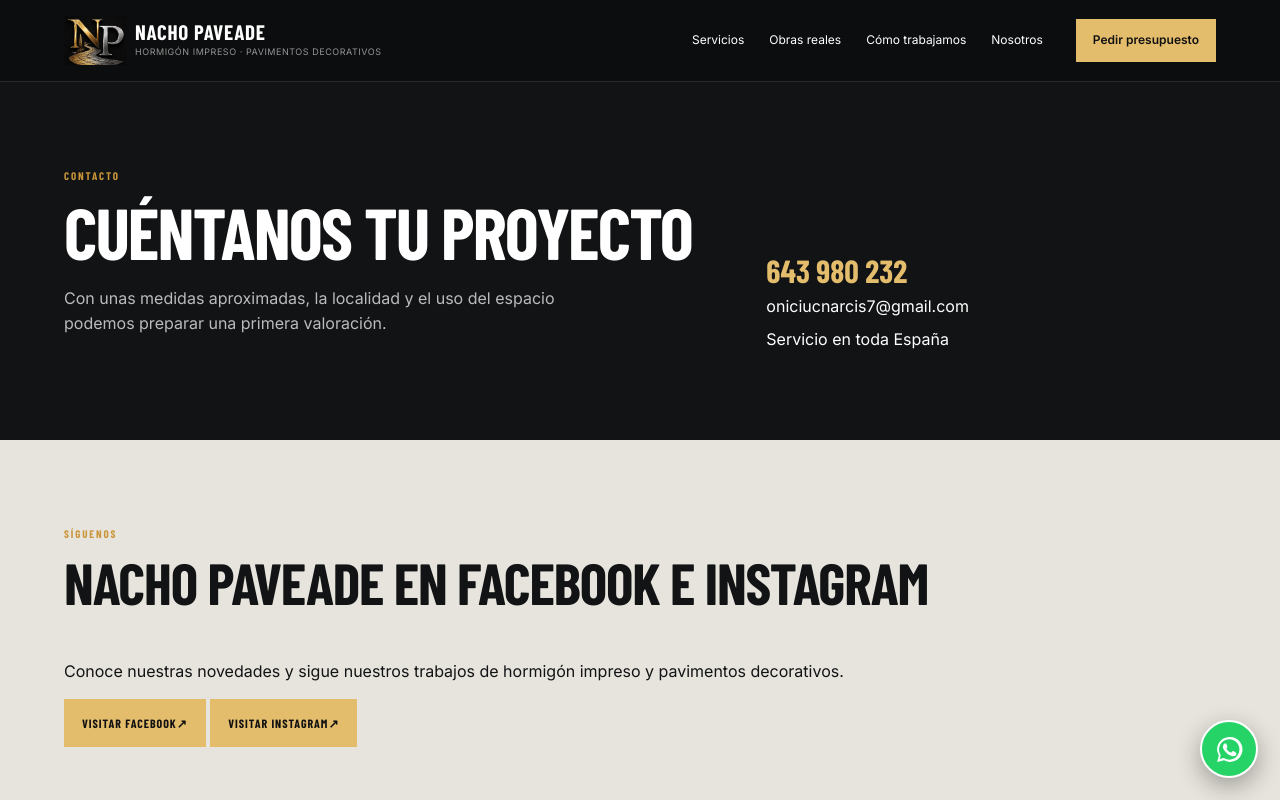
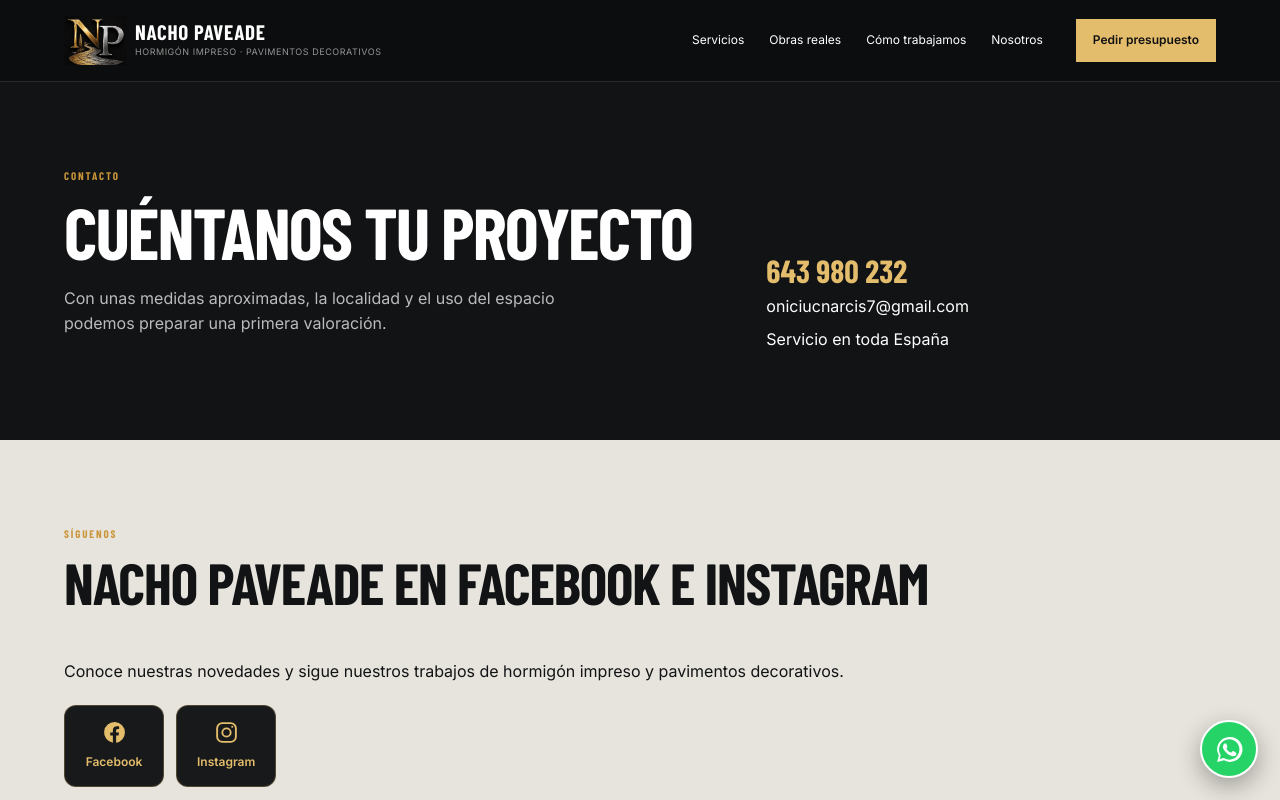
Before and after one commit to andreaonicbeauty-arch/onic-pavimentos, a website: page contacto.html in a window 1280 px wide. Shown: the top 800 px of the page. Drawn offline with nearby package versions, Linux system fonts and the light colour scheme; a web font is replaced by a local one.

Commit message:
Polish social links with compact accessible icons

```diff
--- a/contacto.html
+++ b/contacto.html
@@ -13,8 +13,10 @@
       <p class="section-label">Síguenos</p>
       <h2 id="social-title">Nacho Paveade en Facebook e Instagram</h2>
       <p>Conoce nuestras novedades y sigue nuestros trabajos de hormigón impreso y pavimentos decorativos.</p>
-      <a class="btn primary" href="https://www.facebook.com/profile.php?id=61594256973550" target="_blank" rel="noopener noreferrer" aria-label="Visitar Nacho Paveade en Facebook (se abre en una pestaña nueva)">Visitar Facebook <span aria-hidden="true">↗</span></a>
-      <a class="btn primary" href="https://www.instagram.com/nachopaveade/" target="_blank" rel="noopener noreferrer" aria-label="Visitar Nacho Paveade en Instagram (se abre en una pestaña nueva)">Visitar Instagram <span aria-hidden="true">↗</span></a>
+      <nav class="social-links" aria-label="Redes sociales">
+        <a href="https://www.facebook.com/profile.php?id=61594256973550" target="_blank" rel="noopener noreferrer" aria-label="Visitar Nacho Paveade en Facebook (se abre en una pestaña nueva)"><svg viewBox="0 0 24 24" aria-hidden="true"><path fill="currentColor" d="M22 12a10 10 0 1 0-11.56 9.88v-6.99H7.9V12h2.54V9.8c0-2.5 1.49-3.89 3.77-3.89 1.09 0 2.23.2 2.23.2v2.45h-1.26c-1.24 0-1.62.77-1.62 1.56V12h2.78l-.45 2.89h-2.33v6.99A10 10 0 0 0 22 12Z"/></svg><span>Facebook</span></a>
+        <a href="https://www.instagram.com/nachopaveade/" target="_blank" rel="noopener noreferrer" aria-label="Visitar Nacho Paveade en Instagram (se abre en una pestaña nueva)"><svg viewBox="0 0 24 24" fill="none" stroke="currentColor" stroke-width="1.8" aria-hidden="true"><rect x="3" y="3" width="18" height="18" rx="5"/><circle cx="12" cy="12" r="4"/><circle cx="17.5" cy="6.5" r="1" fill="currentColor" stroke="none"/></svg><span>Instagram</span></a>
+      </nav>
     </section>
     <section class="contact-form-section section">
       <form id="contact-form">
--- a/styles.css
+++ b/styles.css
@@ -321,6 +321,11 @@
 
 .contact-form-section { display: block; max-width: 860px; }
 .contact-form-section form { padding: 0; }
+.social-links { display: flex; gap: 12px; margin-top: 22px; }
+.social-links a { display: flex; flex-direction: column; align-items: center; justify-content: center; gap: 8px; min-width: 100px; min-height: 80px; padding: 14px 20px; border: 1px solid rgba(190,160,100,.35); border-radius: 12px; color: var(--gold-light); background: #17191a; font-size: 12px; font-weight: 600; text-decoration: none; transition: background .2s, border-color .2s; }
+.social-links svg { width: 25px; height: 25px; }
+.social-links a:hover { background: #242321; border-color: var(--gold-light); }
+.social-links a:focus-visible { outline: 2px solid var(--gold-light); outline-offset: 4px; }
 .contact-form-section aside, .whatsapp-button { display: none; }
 
 .mobile-dock { grid-template-columns: repeat(4, 1fr); }
```
